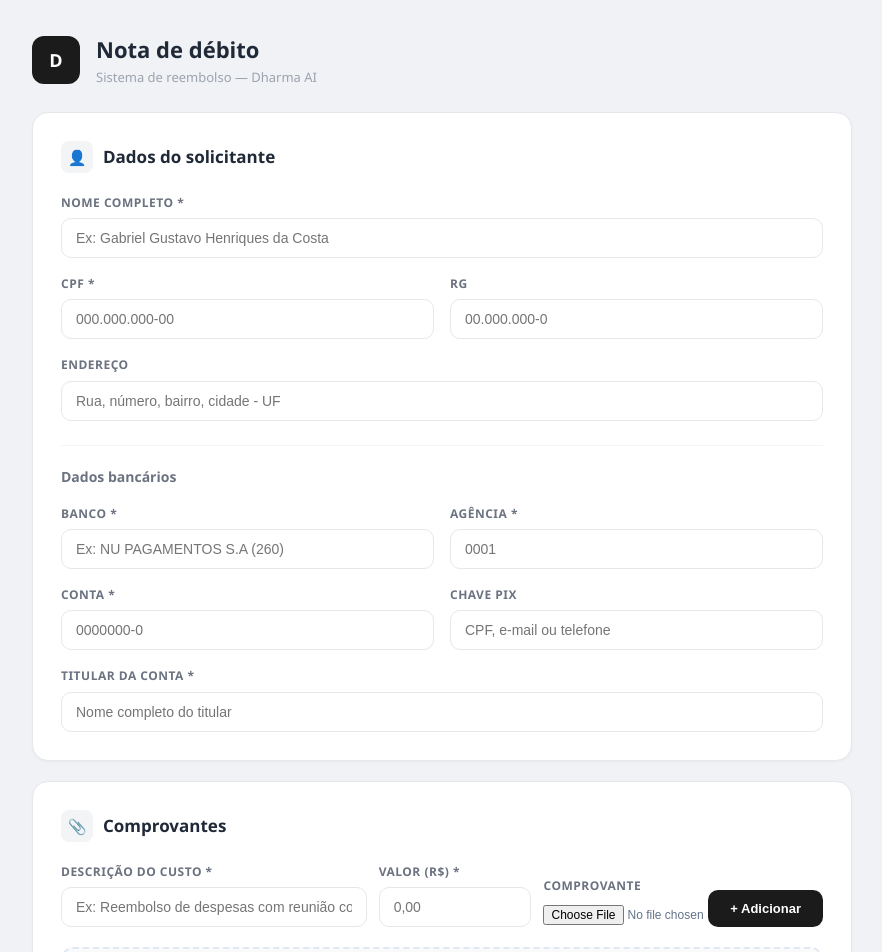
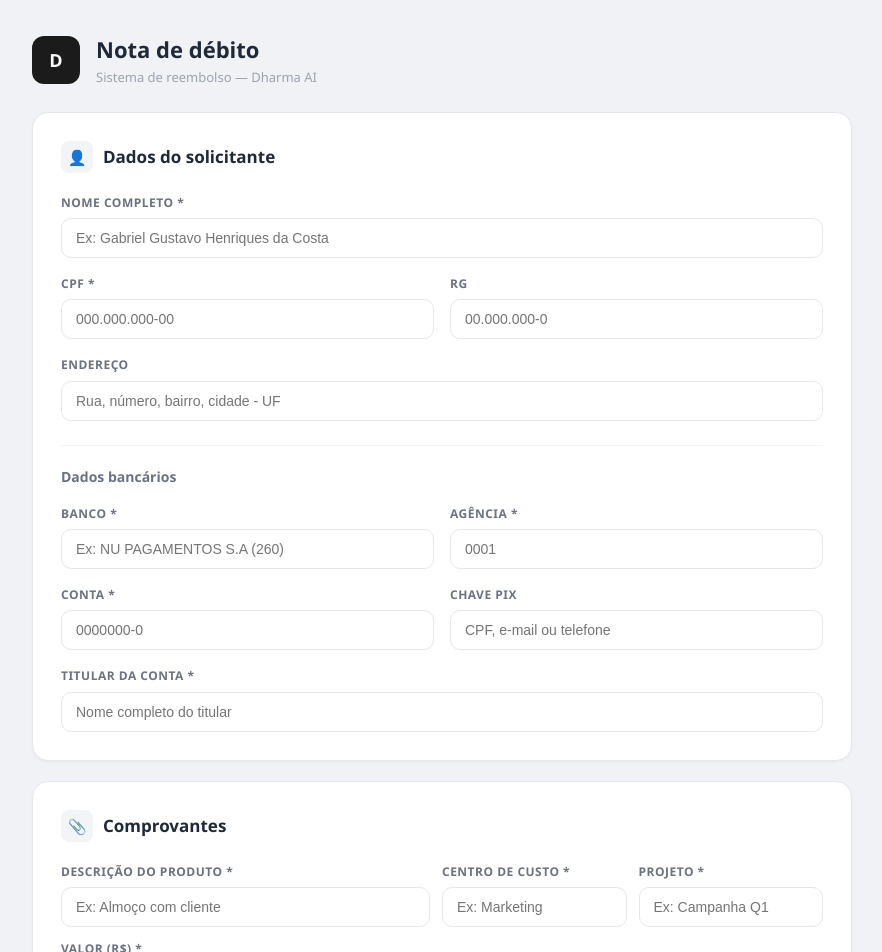
Before and after one commit to pedrovicente-dharma/reembolso-dharma, a React (Vite) app: page / in a window 1280 px wide. Shown: the top 952 px of the page, without its empty margins (198-1080 px from the left). Built offline with nearby package versions, Linux system fonts and the light colour scheme.

Commit message:
adicionando centro de custo e projeto obrigatorios

```diff
--- a/src/App.tsx
+++ b/src/App.tsx
@@ -297,6 +297,7 @@ function App() {
     nome: '', cpf: '', rg: '', endereco: '',
     banco: '', agencia: '', conta: '', chavePix: '', titular: '',
   })
+
   const [comp, setComp] = useState<Comprovante[]>([])
   const [desc, setDesc] = useState('')
   const [centroCusto, setCentroCusto] = useState('')
@@ -310,13 +311,12 @@ function App() {
   function hSol(campo: keyof Solicitante, v: string) { setSol({ ...sol, [campo]: v }) }
 
   function addComp() {
-    if (!desc || !val || Number(val) <= 0) return
+    if (!desc || !centroCusto || !projeto || !val || Number(val) <= 0) return
     setComp([...comp, { id: Date.now().toString(), descricao: desc, centroCusto, projeto, valor: Number(val), arquivo: arq, nomeArquivo: arq?.name || '' }])
     setDesc(''); setCentroCusto(''); setProjeto(''); setVal(''); setArq(null)
     const fi = document.getElementById('fi') as HTMLInputElement; if (fi) fi.value = ''
   }
 function rmComp(id: string) { setComp(comp.filter(c => c.id !== id)) }
-
   async function handleGerar() {
     setStatus('loading')
     setStatusMsg('Gerando PDF...')
@@ -379,22 +379,31 @@ function App() {
             <span style={{ ...sectionIcon, backgroundColor: '#f3f4f6', color: '#4b5563' }}>&#128206;</span>
             Comprovantes
           </div>
+        <div style={{ display: 'grid', gridTemplateColumns: '2fr 1fr 1fr', gap: 12, marginBottom: 12 }}>
+          <div>
+            <label style={labelStyle}>Descrição do produto *</label>
+            <input type="text" value={desc} onChange={e => setDesc(e.target.value)} placeholder="Ex: Almoço com cliente" style={inputStyle} />
+          </div>
+          <div>
+            <label style={labelStyle}>Centro de Custo *</label>
+            <input type="text" value={centroCusto} onChange={e => setCentroCusto(e.target.value)} placeholder="Ex: Marketing" style={inputStyle} />
+          </div>
+          <div>
+            <label style={labelStyle}>Projeto *</label>
+            <input type="text" value={projeto} onChange={e => setProjeto(e.target.value)} placeholder="Ex: Campanha Q1" style={inputStyle} />
+          </div>
+        </div>
         <div style={{ display: 'flex', gap: 12, alignItems: 'flex-end', flexWrap: 'wrap', marginBottom: 20 }}>
-            <div style={{ flex: 2, minWidth: 200 }}>
-              <label style={labelStyle}>Descrição do custo *</label>
-              <input type="text" value={desc} onChange={e => setDesc(e.target.value)} placeholder="Ex: Reembolso de despesas com reunião comercial" style={inputStyle} />
-            </div>
           <div style={{ flex: 1, minWidth: 120 }}>
             <label style={labelStyle}>Valor (R$) *</label>
             <input type="number" step="0.01" min="0" value={val} onChange={e => setVal(e.target.value)} placeholder="0,00" style={inputStyle} />
           </div>
-            <div style={{ flex: 1, minWidth: 150 }}>
+          <div style={{ flex: 2, minWidth: 200 }}>
             <label style={labelStyle}>Comprovante</label>
-              <input id="fi" type="file" accept=".jpg,.jpeg,.png,.pdf" onChange={e => setArq(e.target.files?.[0] || null)} style={{ fontSize: 12, color: '#64748b' }} />
+            <input id="fi" type="file" accept=".jpg,.jpeg,.png,.pdf" onChange={e => setArq(e.target.files?.[0] || null)} style={{ fontSize: 12, color: '#9ca3af' }} />
           </div>
           <button onClick={addComp} style={btnPrimary}>+ Adicionar</button>
         </div>
-
           {comp.length === 0 ? (
             <div style={{ textAlign: 'center', padding: '32px 20px', backgroundColor: '#f8fafc', borderRadius: 12, border: '2px dashed #e2e8f0' }}>
               <p style={{ color: '#94a3b8', fontSize: 14, margin: 0 }}>Nenhum comprovante adicionado ainda</p>
```
Lines whose indentation alone changed are shown as unchanged.
